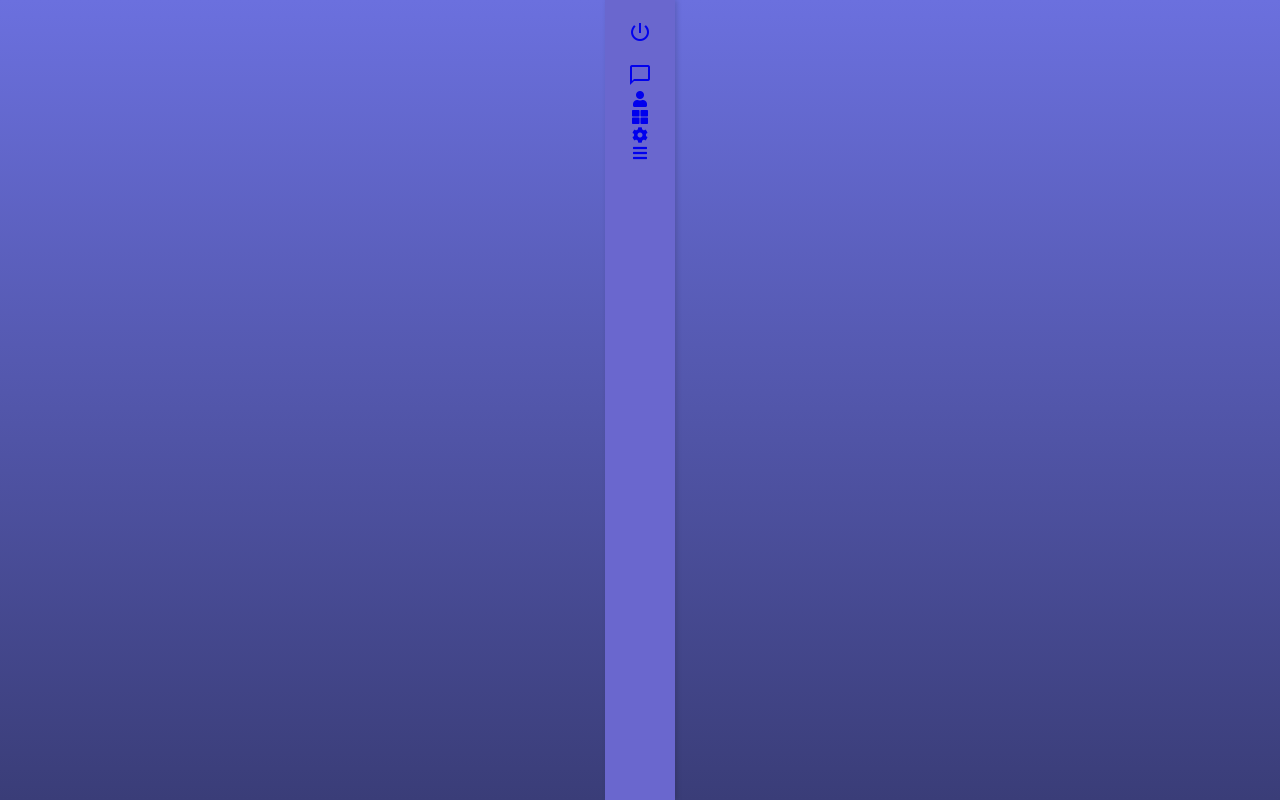
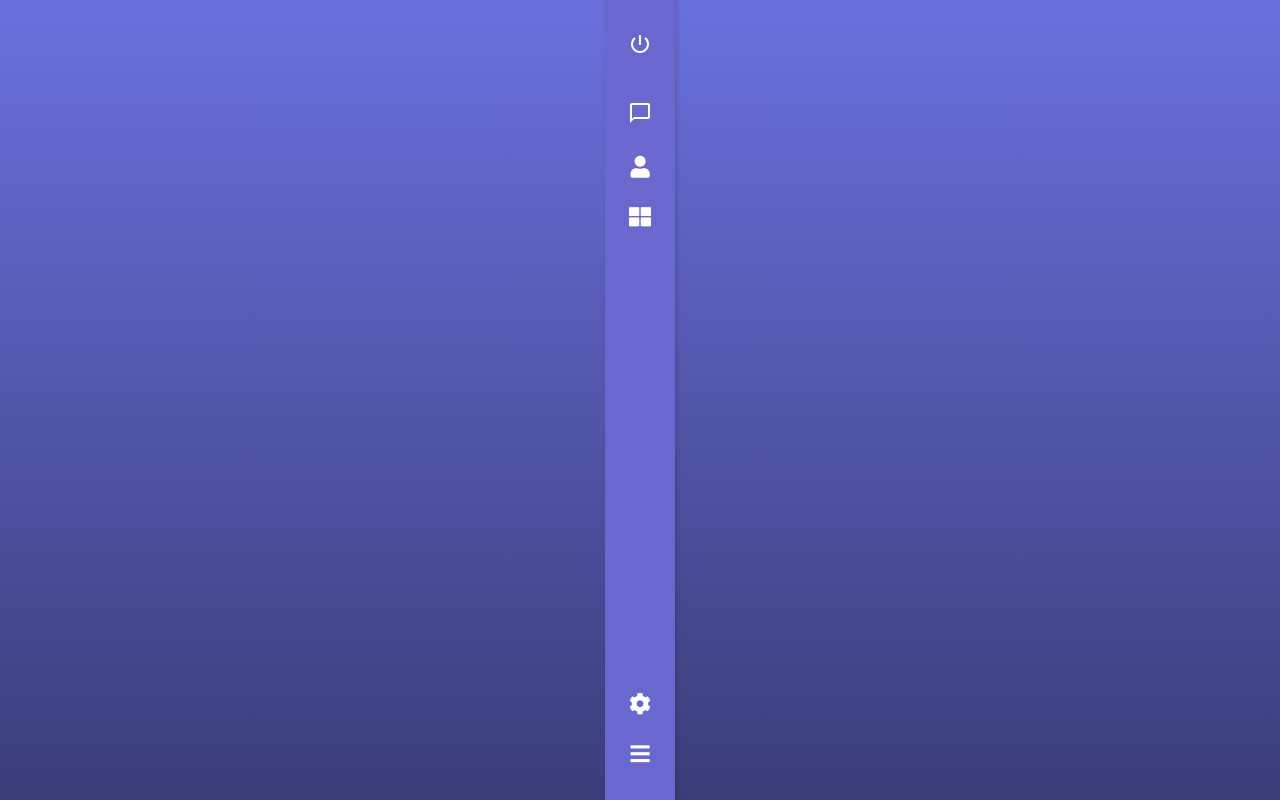
Before and after one commit to rcajazeira/ChatAppUI_Design, a website built with Vite: page index.html in a window 1280 px wide. Built offline with nearby package versions, Linux system fonts and the light colour scheme.

Commit message:
sombreado para os icones

```diff
--- a/style.css
+++ b/style.css
@@ -51,3 +51,29 @@ main {
 .barra-lateral ul.desligar {
   margin-bottom: 15px;
 }
+
+.barra-lateral ul.icones-variados {
+  flex-grow: 1;
+}
+
+.barra-lateral ul.icones-dois {
+
+}
+
+.barra-lateral li {
+  width: 100%;
+  text-align: center;
+}
+
+.barra-lateral li a {
+  display: block;
+  padding: 12px 0;
+  color: white;
+  text-decoration: none;
+  font-size: 22px;
+  transition: background-color 0.2s ease-in-out;
+}
+
+.barra-lateral li a:hover {
+  background-color: rgba(255, 255, 255, 0.1);
+}
```
